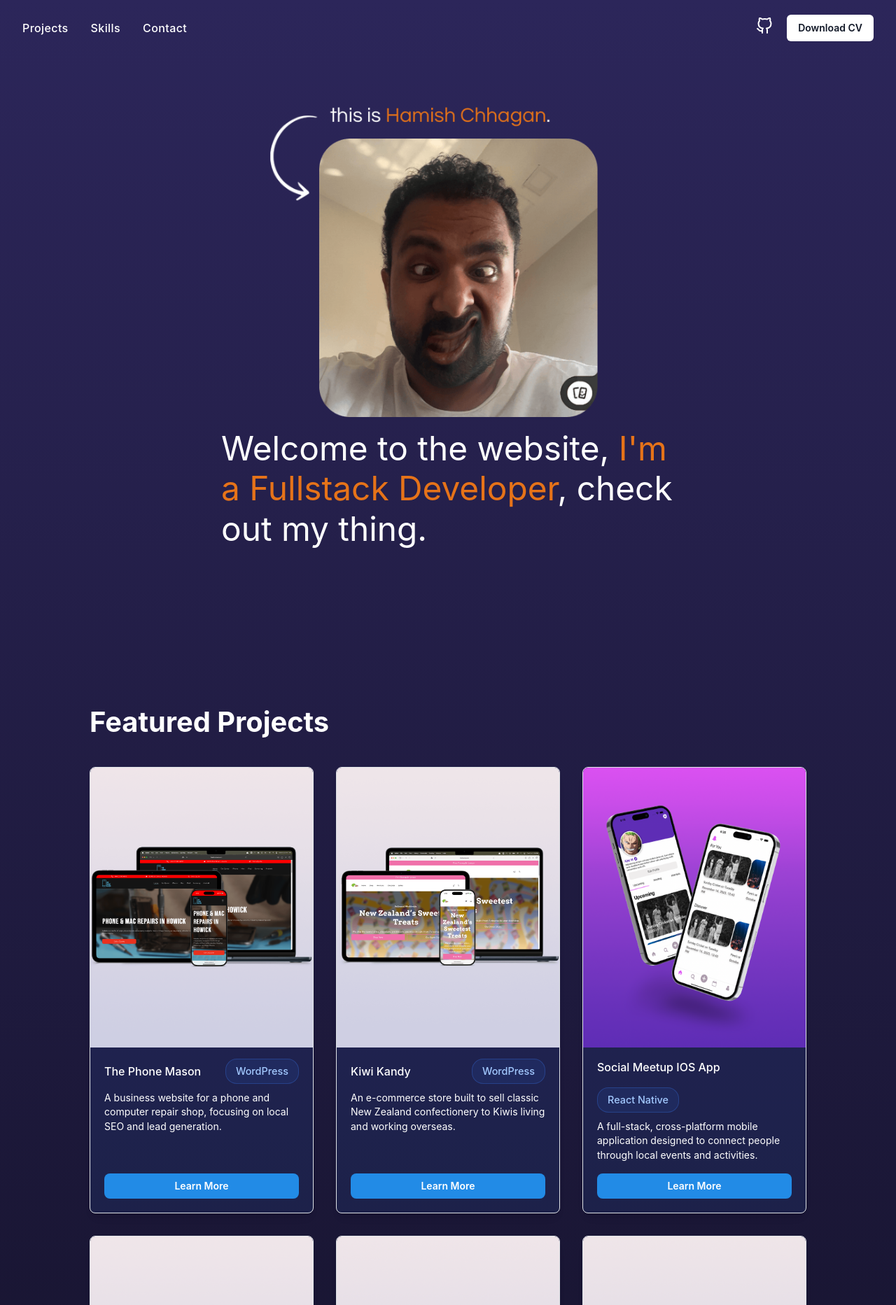
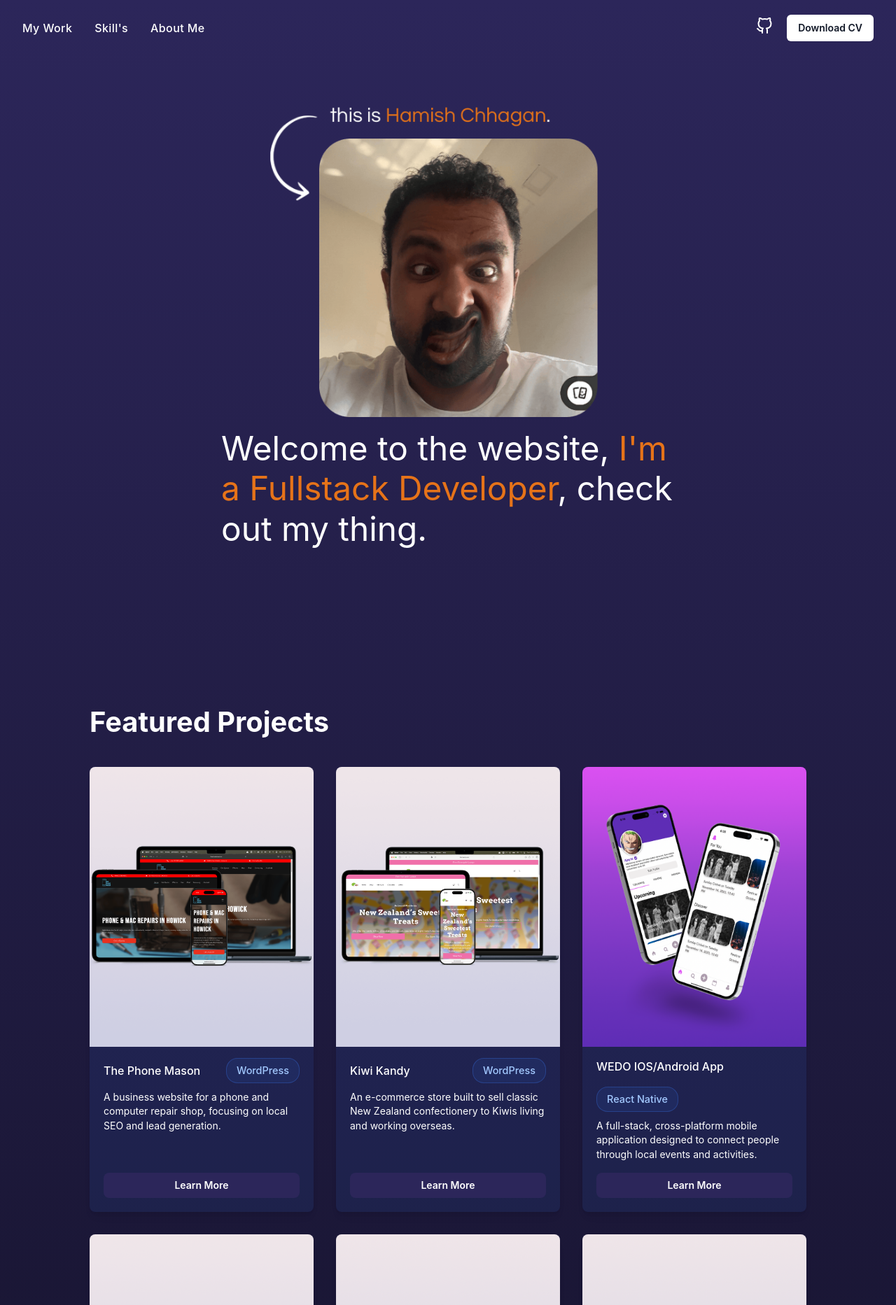
Before and after one commit to blankv15/Hamish-Portfolio-Website, a React (Vite) app in the folder frontend/: page / in a window 1280 px wide. Shown: the top 1865 px of the page at 70% size. Built offline with nearby package versions, Linux system fonts and the light colour scheme; a web font is replaced by a local one.

Commit message:
updated colors

```diff
--- a/frontend/src/App.jsx
+++ b/frontend/src/App.jsx
@@ -45,7 +45,7 @@ function App() {
 
       </div>
 
-      <div className="featured-projects">
+      <div className="featured-projects" id="projects">
         <h2>Featured Projects</h2>
         <div className="featured-grid">
           {projectsData.map((project) => (
@@ -67,12 +67,12 @@ function App() {
         </div>
       </div>
 
-      <div className="skills">
+      <div className="skills" id="skills">
         <h2>My Skills</h2>
         <TabSection />
       </div>
 
-      <AboutAndContact />
+      <AboutAndContact id="about"/>
 
       <Modal
         opened={modalOpened}
--- a/frontend/src/assets/data/projectsData.js
+++ b/frontend/src/assets/data/projectsData.js
@@ -30,7 +30,7 @@ export const projectsData = [
   },
   {
     id: 'social-meetup-app', // Unique ID for URL routing
-    title: 'Social Meetup IOS App',
+    title: 'WEDO IOS/Android App',
     summary: 'A full-stack, cross-platform mobile application designed to connect people through local events and activities.', // Short summary for the grid card
     images: [
         '../src/assets/features/we-do/2.png',
--- a/frontend/src/components/AboutAndContact.css
+++ b/frontend/src/components/AboutAndContact.css
@@ -79,3 +79,7 @@
     padding: 1.5rem;
   }
 }
+.about-me-content span{
+  color: #E67319;
+
+}
--- a/frontend/src/components/AboutAndContact.jsx
+++ b/frontend/src/components/AboutAndContact.jsx
@@ -1,6 +1,6 @@
-import React from 'react';
-import GetInTouchSimple from './GetInTouchSimple'; // Assuming this is your form component
-import './AboutAndContact.css'; // The new stylesheet
+import React from "react";
+import GetInTouchSimple from "./GetInTouchSimple"; // Assuming this is your form component
+import "./AboutAndContact.css"; // The new stylesheet
 
 function AboutAndContact() {
   return (
@@ -8,22 +8,38 @@ function AboutAndContact() {
       <div className="about-contact-grid">
         {/* --- Left Column: About Me --- */}
         <div className="about-me-content">
-          <h2 className="section-title">About Me</h2>
+          <h2 className="section-title">
+            Who is <span>Hamish Chhagan</span>.
+          </h2>
           <p>
-            I'm a passionate Full-Stack Developer based in Auckland, New Zealand, with a knack for building elegant and effective digital solutions. My journey in tech is driven by a love for problem-solving and a desire to create seamless user experiences.
+            As a <span>full-stack developer</span>, I bring a unique perspective shaped by
+            years of experience in <span>technical customer support</span> and business. This
+            background gives me a practical, first-hand understanding of the
+            relationship between User Experience, Design, and business goals.
           </p>
           <p>
-            From crafting responsive front-end interfaces to architecting robust back-end systems, I enjoy working across the entire stack. When I'm not coding, you can find me exploring new technologies or enjoying the great outdoors.
+            My experience ranges from building lead generation websites to, more
+            recently, developing AI-powered tools for workflow automation.
+            Working on both personal projects and with business owners has given
+            me a deep, practical understanding of user intent.
+          </p>
+          <p>
+            As a lifelong learner, my curiosity doesn't stop when the workday
+            ends. I'm constantly diving into personal projects that allow me to
+            experiment with new technologies and expand my skill set. To stay
+            balanced, I'm a dedicated gym-goer and find that the discipline of
+            weightlifting complements the mental focus of coding. When I'm ready
+            to unwind, I enjoy getting hands on in the kitchen and cooking some
+            good food.
           </p>
         </div>
 
         {/* --- Right Column: Contact Form --- */}
         <div className="contact-form-container">
-           <h3 className="form-title">Let's Connect</h3>
-           <p className="form-intro">
-             Have a project in mind or just want to say hello? Drop me a line.
-           </p>
-           <GetInTouchSimple />
+          <h3 className="form-title">Let's Connect</h3>
+          <p className="form-intro">
+            Have a project in mind or just want to say hello? Drop me a line.
+          </p>
         </div>
       </div>
     </div>
--- a/frontend/src/components/ManTineCard.jsx
+++ b/frontend/src/components/ManTineCard.jsx
@@ -12,7 +12,6 @@ function MantineCard(props) {
       shadow="sm"
       padding="lg"
       radius="md"
-      withBorder="#3877ee4d"
       bc
       bg="#3877ee1a"
 
@@ -39,7 +38,7 @@ function MantineCard(props) {
       </Text>
 
       {/* 3. The button will now be pushed to the bottom of the card. */}
-      <Button color="blue" fullWidth mt="md" radius="md">
+      <Button bg="#2c265a"  withBorder  fullWidth mt="md" radius="md">
         {props.buttonText}
       </Button>
     </Card>
--- a/frontend/src/components/MantineCard.css
+++ b/frontend/src/components/MantineCard.css
@@ -1,7 +1,5 @@
-.mantine-Card-root{
-    background-color: blue;
+
+
+.open-card-button{
+        color: white;
 }
-
-h4{
-    color: blue;
-}
--- a/frontend/src/components/Navbar.jsx
+++ b/frontend/src/components/Navbar.jsx
@@ -65,9 +65,9 @@ const Navbar = () => {
 
 
                     <div className="nav-links-desktop">
-                        <a href="#projects" className="nav-link">Projects</a>
-                        <a href="#skills" className="nav-link">Skills</a>
-                        <a href="#contact" className="nav-link">Contact</a>
+                        <a href="#projects" className="nav-link">My Work</a>
+                        <a href="#skills" className="nav-link">Skill's</a>
+                        <a href="#about" className="nav-link">About Me</a>
                     </div>
 
                     <div className="nav-actions-desktop">
@@ -89,16 +89,16 @@ const Navbar = () => {
 
                 <div className={mobileMenuClasses}>
                     <div className="mobile-menu-content">
-                        <a href="#projects" onClick={closeMenu}>Projects</a>
-                        <a href="#skills" onClick={closeMenu}>Skills</a>
-                        <a href="#contact" onClick={closeMenu}>Contact</a>
+                        <a href="#projects" onClick={closeMenu}>My Work</a>
+                        <a href="#skills" onClick={closeMenu}>Skill's</a>
+                        <a href="#contact" onClick={closeMenu}>About Me</a>
                         <div className="mobile-menu-divider"></div>
-                        <a href="https://github.com" target="_blank" rel="noopener noreferrer" onClick={closeMenu} className="mobile-menu-github-link">
+                        <a href="https://github.com/blankv15" target="_blank" rel="noopener noreferrer" onClick={closeMenu} className="mobile-menu-github-link">
                             GitHub
-                            <GitHubIcon />
+                            <GitHubIcon/>
                         </a>
                         <a href="/path-to-your-cv.pdf" download onClick={closeMenu} className="cv-button mobile-menu-cv-button">
-                            Download CV
+                            View CV
                         </a>
                     </div>
                 </div>
--- a/frontend/src/components/ProjectDetailPage.css
+++ b/frontend/src/components/ProjectDetailPage.css
@@ -9,7 +9,7 @@
 .pdp-title {
   font-size: clamp(1.75rem, 5vw, 2.5rem);
   margin-bottom: 1rem;
-  border-bottom: 2px solid #1c7ed6;
+  border-bottom: 2px solid white;
   padding-bottom: 0.5rem;
   color: white;
 }
@@ -38,8 +38,8 @@
 
 .pdp-tech-badge {
   background-color: rgba(56, 119, 238, 0.1);
-  color: #a3c9ff;
-  border: 1px solid #3877ee4d;
+  color: white;
+  border: 1px solid #1c7ed6;
   padding: 6px 14px;
   border-radius: 16px;
   font-size: 0.9rem;
--- a/frontend/src/components/TabPanelContent.jsx
+++ b/frontend/src/components/TabPanelContent.jsx
@@ -52,10 +52,10 @@ function TabPanelContent({ tab, onBack, onNext }) {
               {/* Buttons now use icons and have a new class for styling */}
               <Group className="tab-navigation-buttons" gap="xs">
                 <Button variant="default" onClick={onBack} className="nav-arrow-button">
-                  ‹
+                  Back
                 </Button>
                 <Button onClick={onNext} className="nav-arrow-button">
-                  ›
+                  Next
                 </Button>
               </Group>
             </div>
--- a/frontend/src/components/TabSection.css
+++ b/frontend/src/components/TabSection.css
@@ -15,6 +15,7 @@
   display: flex;
   border-bottom: 2px solid rgba(255, 255, 255, 0.1); /* Subtle line under the tabs */
   margin-bottom: 1.5rem;
+  color: white;
 }
 
 /* --- Individual Tab Styling --- */
@@ -25,7 +26,7 @@
   padding: 12px 20px;
   font-size: 16px;
   font-weight: 600;
-  color: #868e96; /* Default color for inactive tabs */
+  color: #389bff; /* Default color for inactive tabs */
   position: relative;
   transition: color 0.3s ease, transform 0.2s ease;
   white-space: nowrap; /* Prevent tab text from wrapping */
@@ -160,7 +161,7 @@
 .skills-badge-container {
   display: flex;
   flex-wrap: wrap;
-  gap: 0.1rem;
+  gap: 0.5rem;
 }
 
 .skill-badge {
--- a/frontend/src/index.css
+++ b/frontend/src/index.css
@@ -6,7 +6,7 @@ body {
   font-family: "Questrial", sans-serif;
   background-image: linear-gradient(
     to top,
-    #000000,
+    hsl(0, 0%, 0%),
     #2c265a
   );
 
```
Also changed, not shown: frontend/src/components/About.jsx (added).
